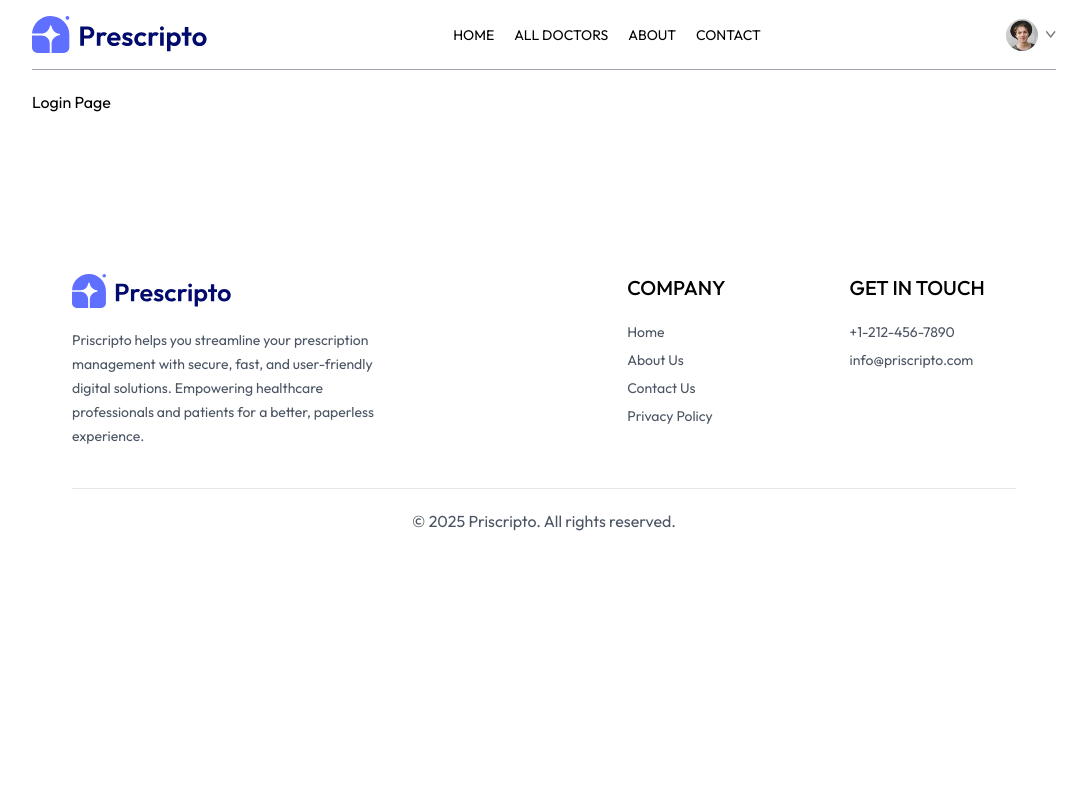
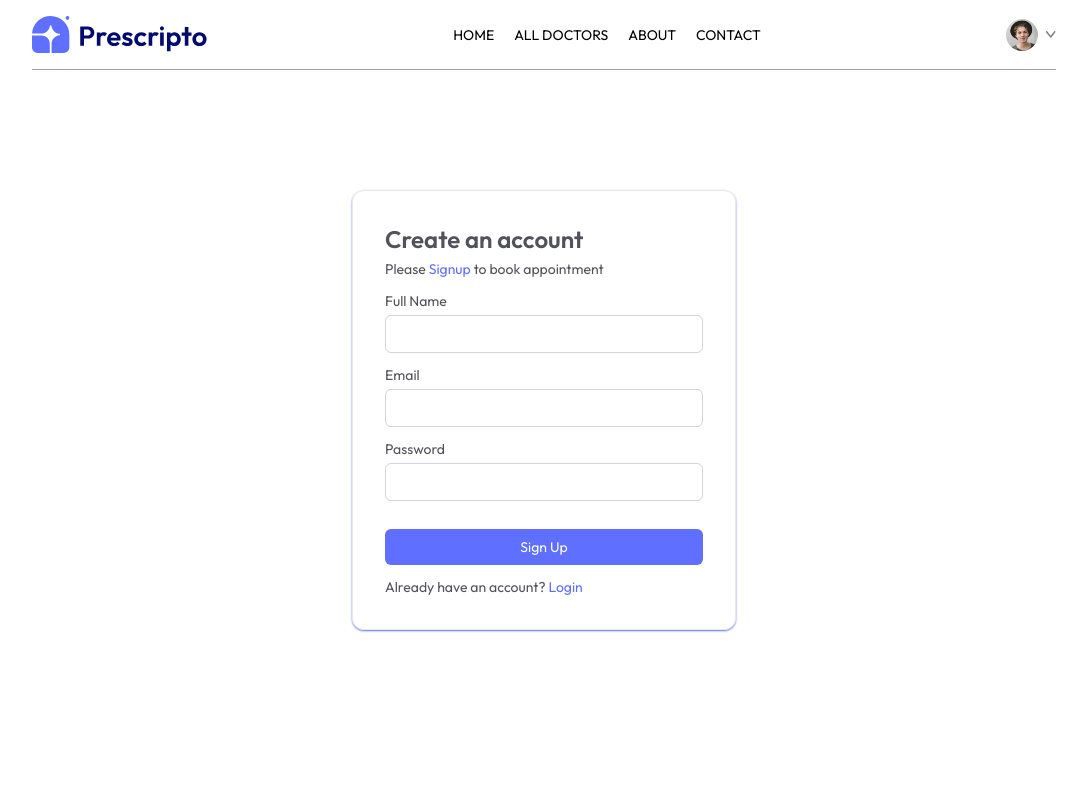
Before and after one commit to makwanaavi/Priscripto, a React (Vite) app: page /login in a window 1280 px wide. Shown: the top 800 px of the page, without its empty margins (96-1183 px from the left). Built offline with nearby package versions, Linux system fonts and the light colour scheme.

Commit message:
#update make Login Page

```diff
--- a/src/pages/Login.jsx
+++ b/src/pages/Login.jsx
@@ -1,11 +1,90 @@
-import React from 'react'
+import React, { useState } from "react";
 
 const Login = () => {
+  const [state, setState] = useState("Sign Up");
+  const [email, setEmail] = useState("");
+  const [password, setPassword] = useState("");
+  const [name, setName] = useState("");
+
+  const onSubmitHandler = async (event) => {
+    event.preventDefault();
+    const userData = { email, password, name };
+  };
   return (
-    <div>
-        <h1>Login Page</h1>
-    </div>
-  )
-}
+    <form className="min-h-[80vh] flex items-center ">
+      <div className="flex flex-col gap-3 m-auto items-start p-8 min-w-[340px] sm:min-w-96 border rounded-xl text-zinc-600 text-sm shadow-sm shadow-primary ">
+        <div className="flex flex-col gap-1">
+          <p className="text-2xl font-semibold ">
+            {state === "Sign Up" ? "Create an account" : "Login"}
+          </p>
+          <p>
+            Please{" "}
+            <span className="text-primary">
+              {state === "Sign Up" ? "Signup " : "login"}
+            </span>{" "}
+            to book appointment
+          </p>
+        </div>
 
-export default Login
+        {state === "Sign Up" && (
+          <div className="w-full ">
+            <p>Full Name</p>
+            <input
+              type="text"
+              // placeholder="enter name "
+              onChange={(e) => setName(e.target.value)}
+              value={name}
+              required
+              className="border border-gray-300 rounded-md p-2 mt-1 w-full"
+            />
+          </div>
+        )}
+
+        <div className="w-full">
+          <p>Email</p>
+          <input
+            type="email"
+            // placeholder="enter email "
+            onChange={(e) => setEmail(e.target.value)}
+            value={email}
+            required
+            className="border border-gray-300 rounded-md p-2 mt-1 w-full"
+          />
+        </div>
+
+        <div className="w-full">
+          <p>Password</p>
+          <input
+            type="password"
+            // placeholder="enter password "
+            onChange={(e) => setPassword(e.target.value)}
+            value={password}
+            required
+            className="border border-gray-300 rounded-md p-2 mt-1 w-full"
+          />
+        </div>
+
+        <button
+          type="submit"
+          className="bg-primary text-white rounded-md p-2 mt-4 w-full"
+        >
+          {state === "Sign Up" ? "Sign Up" : "Login"}
+        </button>
+
+        <p className="text-sm">
+          {state === "Sign Up"
+            ? "Already have an account? "
+            : "Don't have an account? "}
+          <span
+            onClick={() => setState(state === "Sign Up" ? "Login" : "Sign Up")}
+            className="text-primary cursor-pointer"
+          >
+            {state === "Sign Up" ? "Login" : "Sign Up"}
+          </span>
+        </p>
+      </div>
+    </form>
+  );
+};
+
+export default Login;
```
